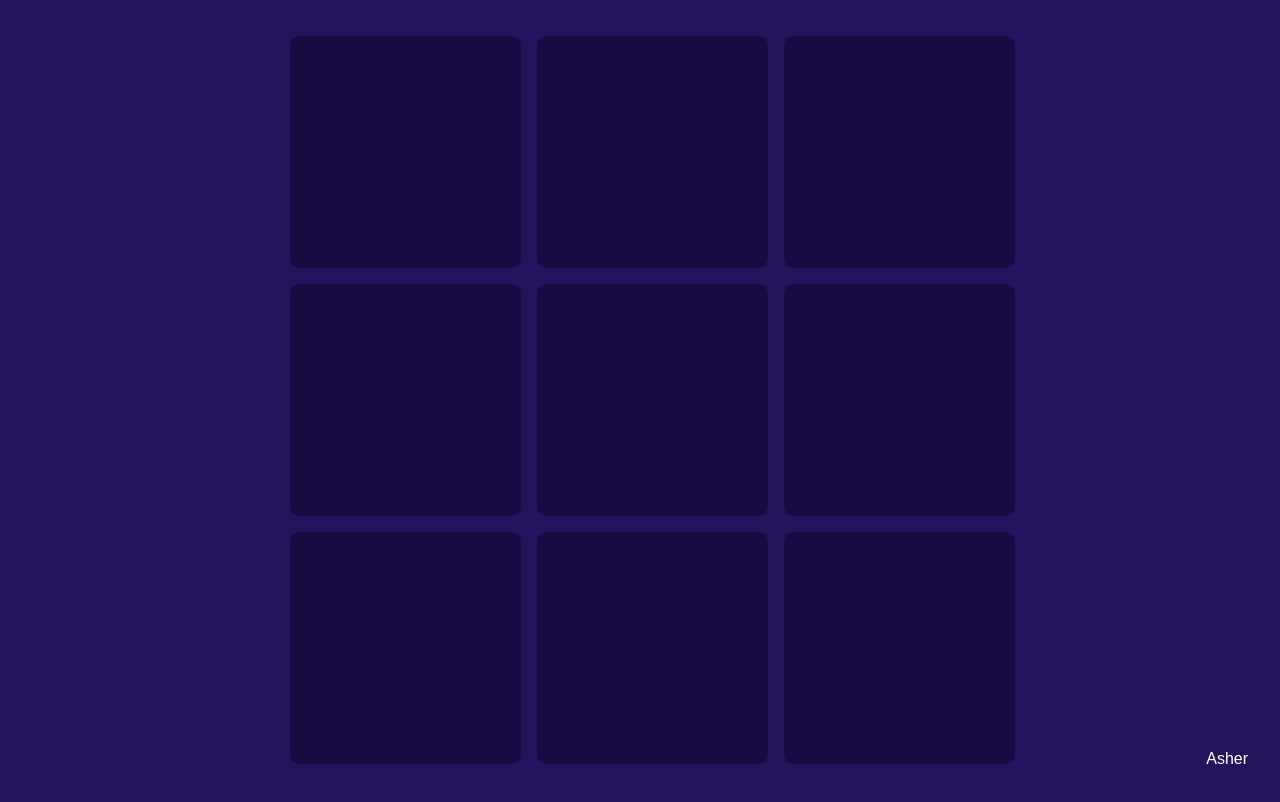
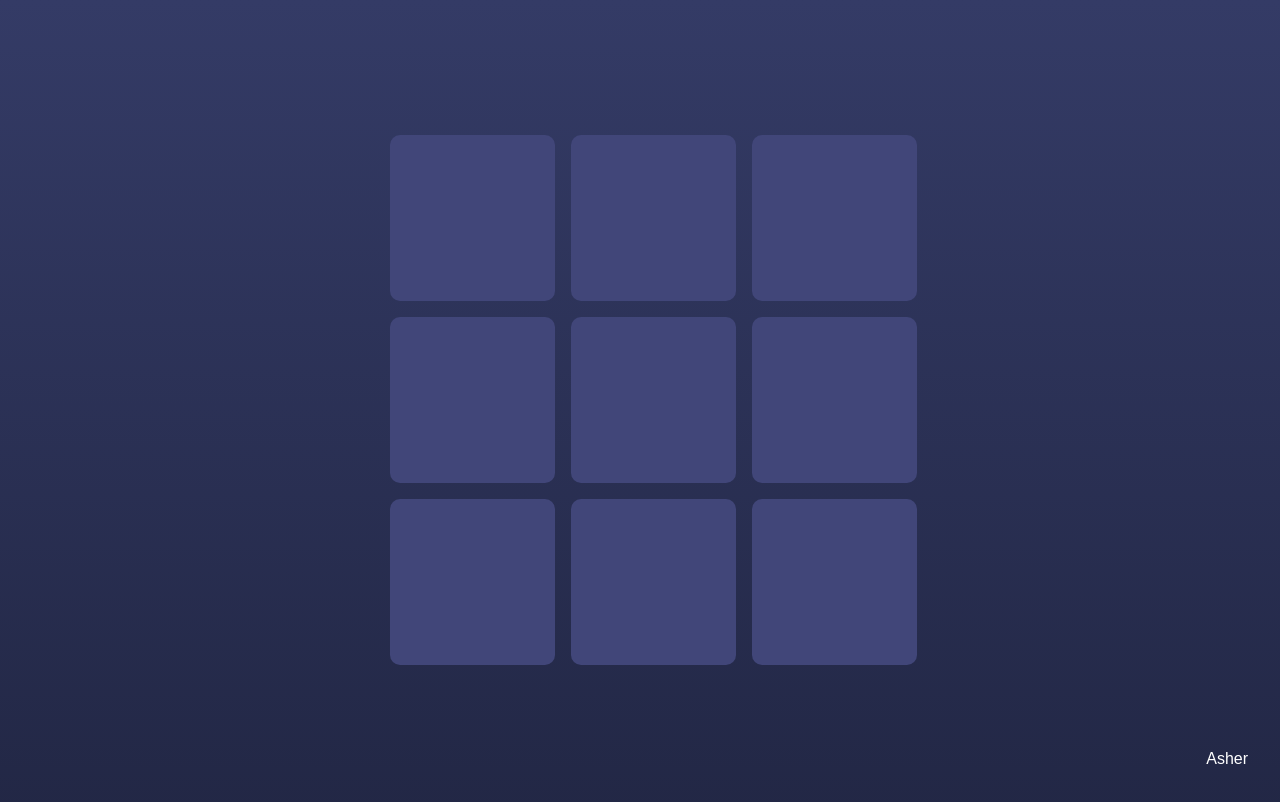
Before and after one commit to asherstoppard/tic-tac-toe-coding-example, a Next.js app: page /play in a window 1280 px wide. Shown: the top 802 px of the page. Built offline with nearby package versions, Linux system fonts and the light colour scheme.

Commit message:
feat(theme): change theme colours

```diff
--- a/components/Board.tsx
+++ b/components/Board.tsx
@@ -7,7 +7,7 @@ export const Board = styled.div`
   transform: translate(-50%, -50%);
   width: 100%;
   display: grid;
-  max-width: 700px;
+  max-width: 500px;
   grid-template-columns: 33% 33% 33%;
   grid-gap: 1rem;
 `
--- a/components/Piece.tsx
+++ b/components/Piece.tsx
@@ -6,9 +6,9 @@ export interface IPieceProps {
   isHighlighted: boolean
 }
 
-const Piece1 = ({ fill = '#f8cb3f' }) => <svg xmlns="http://www.w3.org/2000/svg" viewBox="0 0 178.11 178.11"><path style={{ fill }} d="M178.11,143.32a13.89,13.89,0,0,1-4.2,10.2l-20.39,20.39a14.47,14.47,0,0,1-20.39,0L89.05,129.83,45,173.91a13.89,13.89,0,0,1-10.2,4.2,13.85,13.85,0,0,1-10.19-4.2L4.2,153.52a14.47,14.47,0,0,1,0-20.39L48.27,89.05,4.2,45A13.89,13.89,0,0,1,0,34.78,13.88,13.88,0,0,1,4.2,24.59L24.59,4.2A13.85,13.85,0,0,1,34.78,0,13.89,13.89,0,0,1,45,4.2L89.05,48.27,133.13,4.2a14.47,14.47,0,0,1,20.39,0l20.39,20.39a13.88,13.88,0,0,1,4.2,10.19,13.89,13.89,0,0,1-4.2,10.2L129.83,89.05l44.08,44.08A13.88,13.88,0,0,1,178.11,143.32Z"/></svg>
+const Piece1 = ({ fill = '#fa6779' }) => <svg xmlns="http://www.w3.org/2000/svg" viewBox="0 0 178.11 178.11"><path style={{ fill }} d="M178.11,143.32a13.89,13.89,0,0,1-4.2,10.2l-20.39,20.39a14.47,14.47,0,0,1-20.39,0L89.05,129.83,45,173.91a13.89,13.89,0,0,1-10.2,4.2,13.85,13.85,0,0,1-10.19-4.2L4.2,153.52a14.47,14.47,0,0,1,0-20.39L48.27,89.05,4.2,45A13.89,13.89,0,0,1,0,34.78,13.88,13.88,0,0,1,4.2,24.59L24.59,4.2A13.85,13.85,0,0,1,34.78,0,13.89,13.89,0,0,1,45,4.2L89.05,48.27,133.13,4.2a14.47,14.47,0,0,1,20.39,0l20.39,20.39a13.88,13.88,0,0,1,4.2,10.19,13.89,13.89,0,0,1-4.2,10.2L129.83,89.05l44.08,44.08A13.88,13.88,0,0,1,178.11,143.32Z"/></svg>
 
-const Piece2 = ({ fill = '#eb1a50' }) => <svg xmlns="http://www.w3.org/2000/svg" viewBox="0 0 180 180"><path style={{ fill }} d="M90,51A39,39,0,1,1,51,90,39.05,39.05,0,0,1,90,51M90,0a90,90,0,1,0,90,90A90,90,0,0,0,90,0Z"/></svg>
+const Piece2 = ({ fill = '#675afe' }) => <svg xmlns="http://www.w3.org/2000/svg" viewBox="0 0 180 180"><path style={{ fill }} d="M90,51A39,39,0,1,1,51,90,39.05,39.05,0,0,1,90,51M90,0a90,90,0,1,0,90,90A90,90,0,0,0,90,0Z"/></svg>
 
 const PieceContainer = styled.div<{ pieceId: number }>`
   position: absolute;
@@ -20,8 +20,8 @@ const PieceContainer = styled.div<{ pieceId: number }>`
 
 export const Piece: FC<IPieceProps> = ({ isHighlighted, pieceId }) => {
   const pieces: ReactElement[] = [
-    <Piece1 fill={isHighlighted ? 'white' : '#f8cb3f'} />,
-    <Piece2 fill={isHighlighted ? 'white' : '#eb1a50'} />
+    <Piece1 fill={isHighlighted ? 'white' : '#fa6779'} />,
+    <Piece2 fill={isHighlighted ? 'white' : '#675afe'} />
   ]
 
   return (
--- a/components/Theme.tsx
+++ b/components/Theme.tsx
@@ -6,7 +6,12 @@ const GlobalStyling = createGlobalStyle`
     font-family: 'Outfit', sans-serif;
     font-weight: 300;
     color: white;
-    background: #24135d;
+    background: #343b66;
+    background: -moz-linear-gradient(top,  #343b66 0%, #222745 100%);
+    background: -webkit-linear-gradient(top,  #343b66 0%,#222745 100%);
+    background: linear-gradient(to bottom,  #343b66 0%,#222745 100%);
+    filter: progid:DXImageTransform.Microsoft.gradient( startColorstr='#343b66', endColorstr='#222745',GradientType=0 );
+    height: 100vh;
   }
 `
 
--- a/components/Tile.tsx
+++ b/components/Tile/Tile.tsx
@@ -1,6 +1,6 @@
 import React, { FC } from 'react'
 import styled, { css } from 'styled-components'
-import { Piece } from './Piece'
+import { Piece } from '../Piece'
 
 export interface ITileProps {
   activePiece: number
@@ -13,7 +13,7 @@ export interface ITileProps {
 
 const TileButton = styled.button<{ isHighlighted: boolean, highlightColor: string, hasPiece: number }>`
   position: relative;
-  background: #190a43;
+  background: #414679;
   border-radius: 10px;
   width: 100%;
   padding-bottom: 100%;
@@ -25,7 +25,7 @@ const TileButton = styled.button<{ isHighlighted: boolean, highlightColor: strin
   ${({ hasPiece }) => !hasPiece && css`
     &:hover,
     &:focus {
-      background: #120734;
+      background: #464f87;
       transform: scale(1.05);
     }
 
--- /dev/null
+++ b/components/Tile/index.ts
@@ -0,0 +1 @@
+export * from './Tile'
--- /dev/null
+++ b/jest.config.js
@@ -0,0 +1,4 @@
+/** @type {import('ts-jest/dist/types').InitialOptionsTsJest} */
+module.exports = {
+  preset: 'ts-jest'
+}
--- a/pages/play.tsx
+++ b/pages/play.tsx
@@ -124,7 +124,7 @@ const PlayPage = () => {
             key={tileId}
             tileId={tileId}
             isHighlighted={highlightRow.includes(tileId)}
-            highlightColor={status === 'winner' ? '#26cf76': '#e02a37'}
+            highlightColor={status === 'winner' ? '#52bdc9': '#fb687a'}
             activePiece={pieceId} onClick={(tileIndex: number) => setPlayerPosition(tileIndex, currentPlayer)}/>
           )}
         </Board>
--- a/tsconfig.json
+++ b/tsconfig.json
@@ -22,7 +22,7 @@
     "forceConsistentCasingInFileNames": true,
     "resolveJsonModule": true,
     "isolatedModules": true,
-    "incremental": true
+    "incremental": true,
   },
   "exclude": [
     "node_modules"
@@ -31,5 +31,5 @@
     "next-env.d.ts",
     "**/*.ts",
     "**/*.tsx"
-  ]
+  ],
 }
```
Also changed, not shown: package.json (+8 -2 lines), 2 other files (tests, documents, lock files or other folders).
